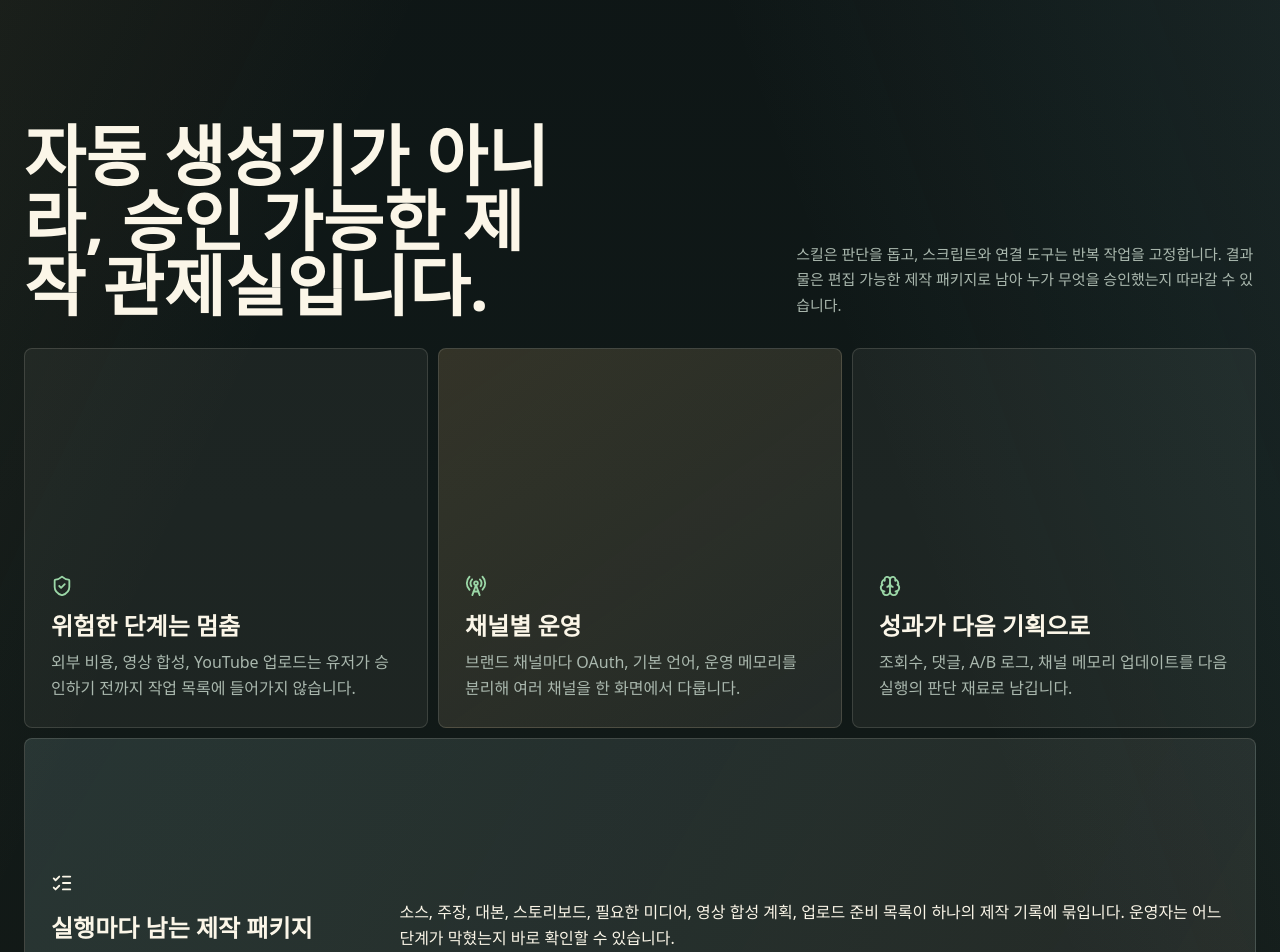
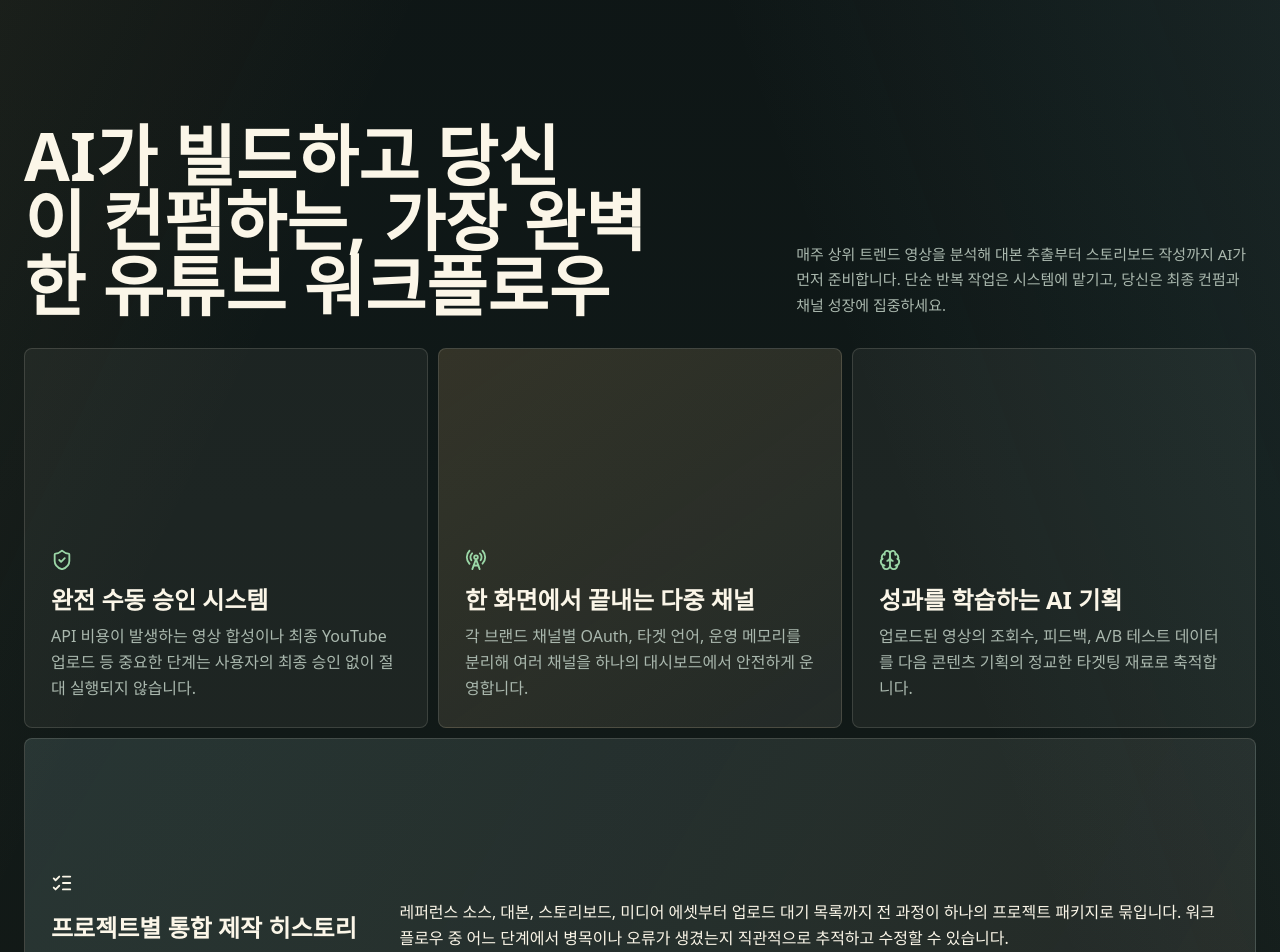
Before and after one commit to Jhongjin/youtube-idea_factory, a Next.js app: page / in a window 1280 px wide. Shown: the part 920-1872 px from the top of the page. Built offline with nearby package versions, Linux system fonts and the light colour scheme; no server answers.

Commit message:
Polish homepage marketing copy

```diff
--- a/app/page.tsx
+++ b/app/page.tsx
@@ -44,18 +44,18 @@ const pipeline = [
 const proofItems = [
   {
     icon: ShieldCheck,
-    title: "위험한 단계는 멈춤",
-    body: "외부 비용, 영상 합성, YouTube 업로드는 유저가 승인하기 전까지 작업 목록에 들어가지 않습니다.",
+    title: "완전 수동 승인 시스템",
+    body: "API 비용이 발생하는 영상 합성이나 최종 YouTube 업로드 등 중요한 단계는 사용자의 최종 승인 없이 절대 실행되지 않습니다.",
   },
   {
     icon: RadioTower,
-    title: "채널별 운영",
-    body: "브랜드 채널마다 OAuth, 기본 언어, 운영 메모리를 분리해 여러 채널을 한 화면에서 다룹니다.",
+    title: "한 화면에서 끝내는 다중 채널",
+    body: "각 브랜드 채널별 OAuth, 타겟 언어, 운영 메모리를 분리해 여러 채널을 하나의 대시보드에서 안전하게 운영합니다.",
   },
   {
     icon: Brain,
-    title: "성과가 다음 기획으로",
-    body: "조회수, 댓글, A/B 로그, 채널 메모리 업데이트를 다음 실행의 판단 재료로 남깁니다.",
+    title: "성과를 학습하는 AI 기획",
+    body: "업로드된 영상의 조회수, 피드백, A/B 테스트 데이터를 다음 콘텐츠 기획의 정교한 타겟팅 재료로 축적합니다.",
   },
 ];
 
@@ -72,8 +72,8 @@ const commandTiles = [
   },
   {
     label: "memory",
-    title: "성과가 다음 기획으로",
-    detail: "성과 스냅샷과 채널 메모리가 다음 기획의 근거가 됩니다.",
+    title: "성과를 학습하는 기획 데이터",
+    detail: "성과 스냅샷과 채널 메모리가 다음 콘텐츠 판단의 근거가 됩니다.",
   },
 ];
 
@@ -225,10 +225,10 @@ export default async function LandingPage({
 
       <section className="marketing-section">
         <div className="section-heading">
-          <h2>자동 생성기가 아니라, 승인 가능한 제작 관제실입니다.</h2>
+          <h2>AI가 빌드하고 당신이 컨펌하는, 가장 완벽한 유튜브 워크플로우</h2>
           <p>
-            스킬은 판단을 돕고, 스크립트와 연결 도구는 반복 작업을 고정합니다. 결과물은 편집 가능한
-            제작 패키지로 남아 누가 무엇을 승인했는지 따라갈 수 있습니다.
+            매주 상위 트렌드 영상을 분석해 대본 추출부터 스토리보드 작성까지 AI가 먼저 준비합니다.
+            단순 반복 작업은 시스템에 맡기고, 당신은 최종 컨펌과 채널 성장에 집중하세요.
           </p>
         </div>
         <div className="feature-masonry">
@@ -245,11 +245,12 @@ export default async function LandingPage({
           <article className="feature-tile wide">
             <div>
               <ListChecks size={22} />
-              <h3>실행마다 남는 제작 패키지</h3>
+              <h3>프로젝트별 통합 제작 히스토리</h3>
             </div>
             <p>
-              소스, 주장, 대본, 스토리보드, 필요한 미디어, 영상 합성 계획, 업로드 준비 목록이 하나의
-              제작 기록에 묶입니다. 운영자는 어느 단계가 막혔는지 바로 확인할 수 있습니다.
+              레퍼런스 소스, 대본, 스토리보드, 미디어 에셋부터 업로드 대기 목록까지 전 과정이 하나의
+              프로젝트 패키지로 묶입니다. 워크플로우 중 어느 단계에서 병목이나 오류가 생겼는지
+              직관적으로 추적하고 수정할 수 있습니다.
             </p>
           </article>
         </div>
```
